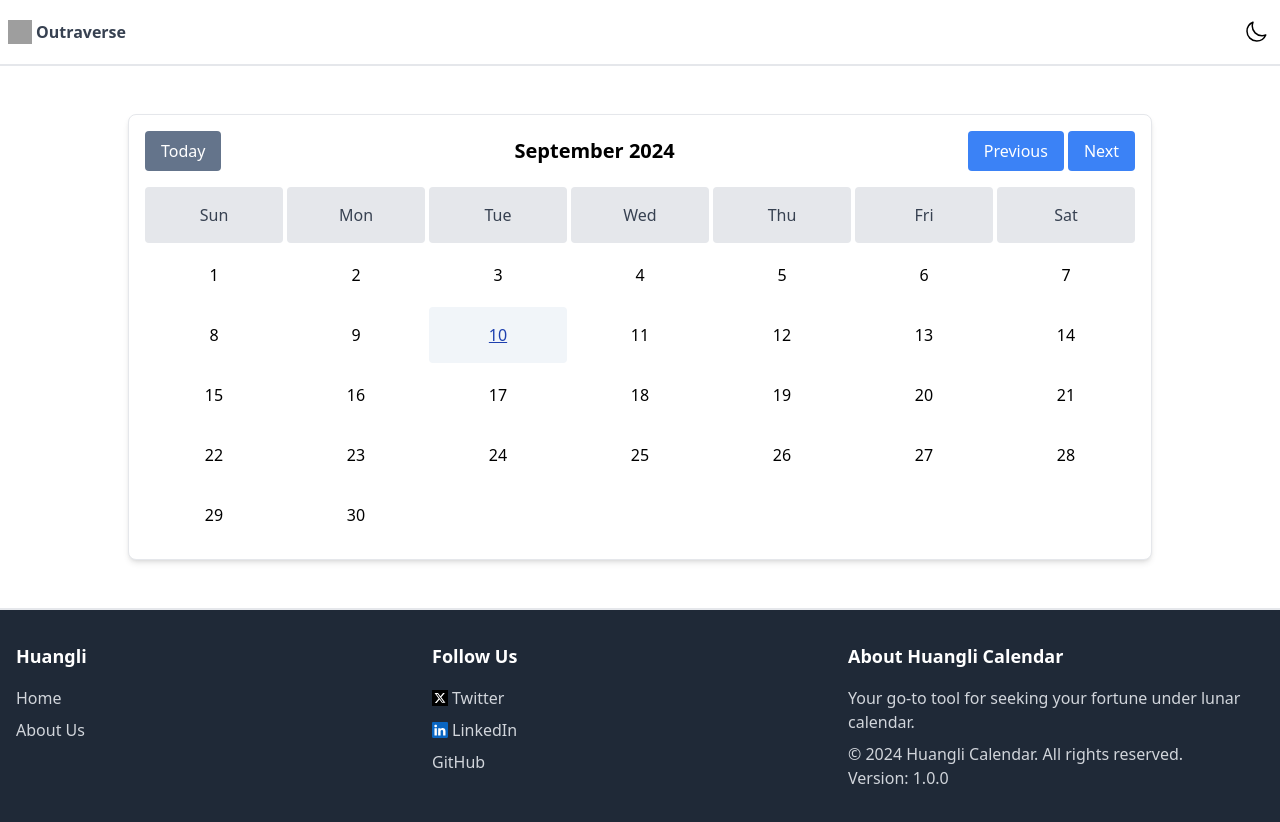
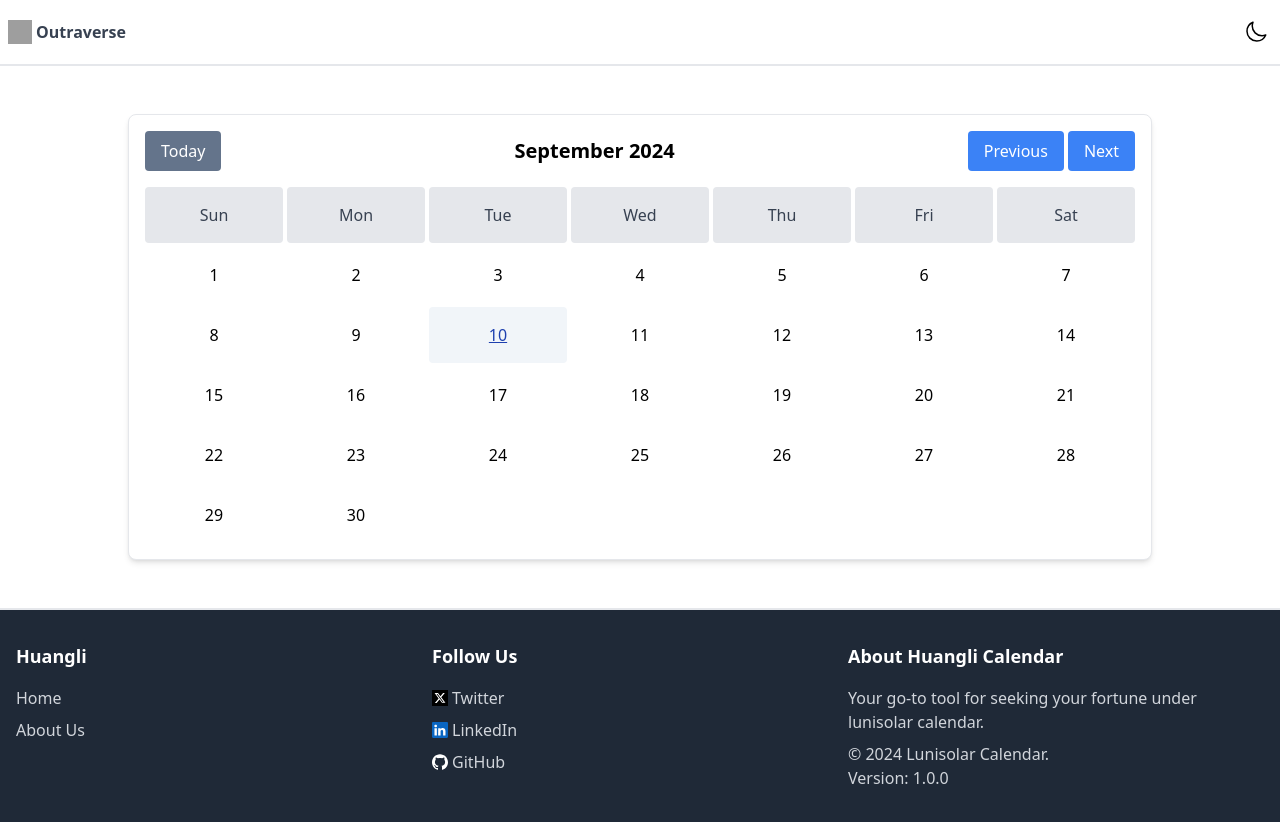
Before and after one commit to xiangstan/lunar-calendar, a Vue app: page / in a window 1280 px wide. Built offline with nearby package versions, Linux system fonts and the light colour scheme; grey boxes are pictures that could not be loaded.

Commit message:
Update both footer and header with correctly social media links.

```diff
--- a/src/components/static/FooterView.vue
+++ b/src/components/static/FooterView.vue
@@ -24,18 +24,18 @@
           <h4 class="text-lg font-semibold text-white mb-4">Follow Us</h4>
           <ul class="space-y-2">
             <li>
-              <a href="https://twitter.com/yourprofile" target="_blank" class="flex items-center hover:text-white">
+              <a href="https://x.com/Xiang_sTan" target="_blank" class="flex items-center hover:text-white">
                 <img src="@/assets/img/twitter.svg" alt="Twitter" class="h-4 w-4 mr-1"> Twitter
               </a>
             </li>
             <li>
-              <a href="https://linkedin.com/yourprofile" target="_blank" class="flex items-center hover:text-white">
+              <a href="https://www.linkedin.com/in/xiangstan/" target="_blank" class="flex items-center hover:text-white">
                 <img src="@/assets/img/linkedin.svg" alt="LinkedIn" class="h-4 w-4 mr-1"> LinkedIn
               </a>
             </li>
             <li>
               <a href="https://github.com/xiangstan" target="_blank" class="flex items-center hover:text-white">
-                GitHub
+                <img src="@/assets/img/github-light.svg" alt="LinkedIn" class="h-4 w-4 mr-1"> GitHub
               </a>
             </li>
           </ul>
@@ -44,8 +44,8 @@
         <!-- App Info and Version -->
         <div class="w-full md:w-1/3">
           <h4 class="text-lg font-semibold text-white mb-4">About Huangli Calendar</h4>
-          <p class="mb-2">Your go-to tool for seeking your fortune under lunar calendar.</p>
-          <p>&copy; 2024 Huangli Calendar. All rights reserved.</p>
+          <p class="mb-2">Your go-to tool for seeking your fortune under lunisolar calendar.</p>
+          <p>&copy; 2024 Lunisolar Calendar.</p>
           <p>Version: 1.0.0</p>
         </div>
       </div>
--- a/src/components/static/HeaderView.vue
+++ b/src/components/static/HeaderView.vue
@@ -10,7 +10,7 @@
               <span class="line bg-gray-700 dark:bg-slate-100"></span>
               <span class="line bg-gray-700 dark:bg-slate-100"></span>
             </div> -->
-            <a href="#" class="flex items-center py-5 px-2 text-gray-700">
+            <a href="https://outraverse.io" class="flex items-center py-5 px-2 text-gray-700" target="_blank">
               <img src="https://d1ex66uhwrtho1.cloudfront.net/img/outraverse-logo.png" class="w-6 h-6 mr-1 text-blue-400" alt="Outraverse Logo" />
               <span class="font-bold">Outraverse</span>
             </a>
--- a/vite.config.js
+++ b/vite.config.js
@@ -6,7 +6,7 @@ import vueDevTools from 'vite-plugin-vue-devtools'
 
 // https://vitejs.dev/config/
 export default defineConfig({
-  base: "/calendar/",
+  base: "/lunar-calendar/",
   plugins: [
     vue(),
     vueDevTools(),
```
Also changed, not shown: src/assets/img/github-light.svg (added).
